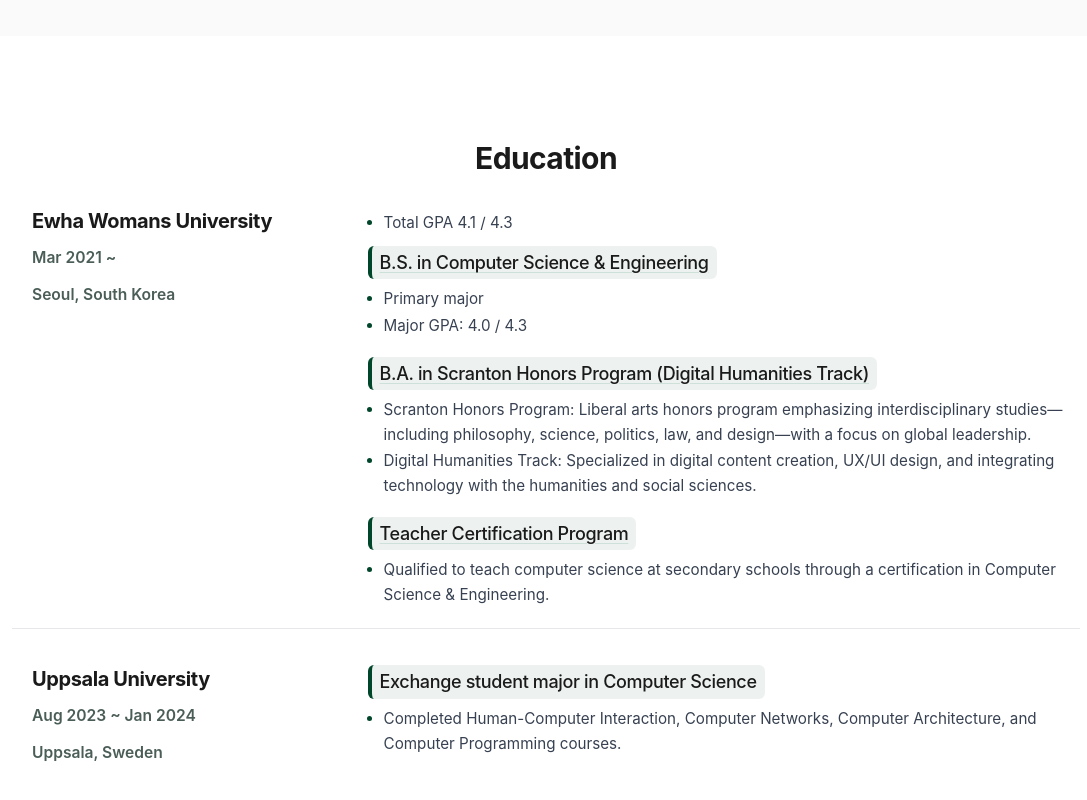
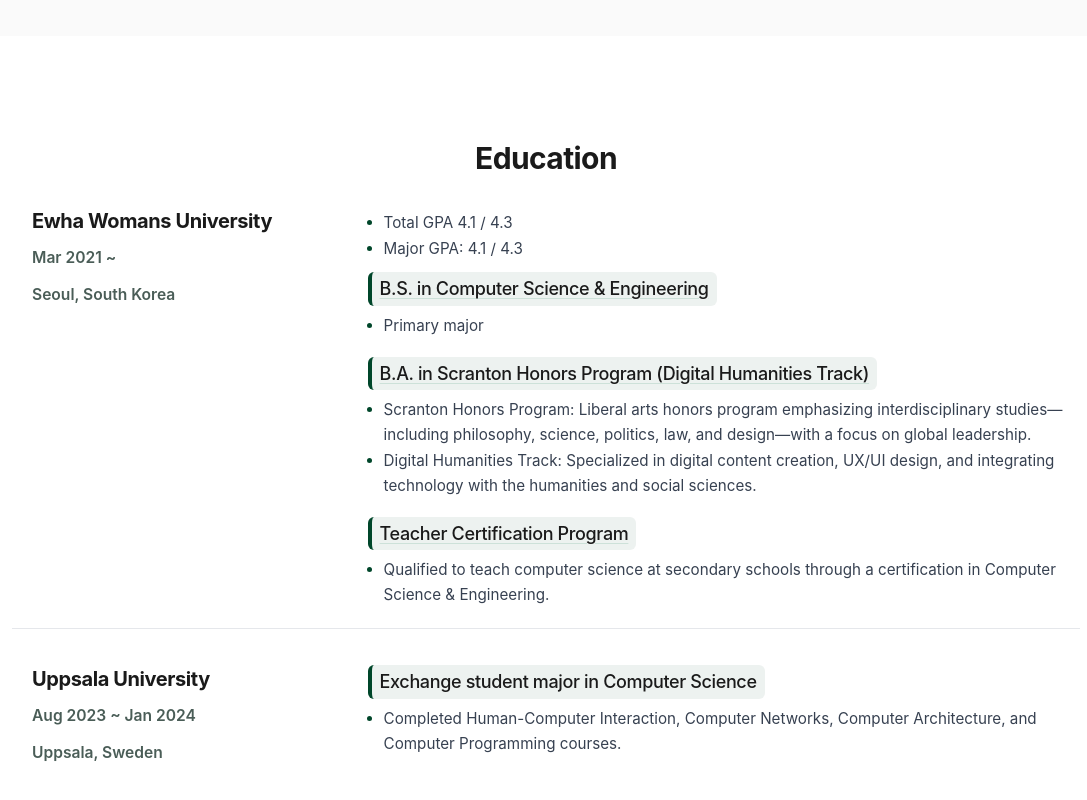
Before and after one commit to doh-ha/doh-ha.github.io, a React (Create React App) app: page / in a window 1280 px wide. Shown: the part 4494-5294 px from the top of the page, without its empty margins (94-1181 px from the left). Built offline with nearby package versions, Linux system fonts and the light colour scheme.

Commit message:
✏️ update GPA

```diff
--- a/src/sections/Education/index.tsx
+++ b/src/sections/Education/index.tsx
@@ -37,6 +37,7 @@
               <RightColumn>
                 <Details>
                   <li>Total GPA 4.1 / 4.3</li>
+                  <li>Major GPA: 4.1 / 4.3</li>
                 </Details>
                 <DegreeGroup>
                   <DegreeItem>
@@ -47,7 +48,6 @@
                     </HighlightSubTitle>
                     <Details>
                       <li>Primary major</li>
-                      <li>Major GPA: 4.0 / 4.3</li>
                     </Details>
                   </DegreeItem>
 
```
